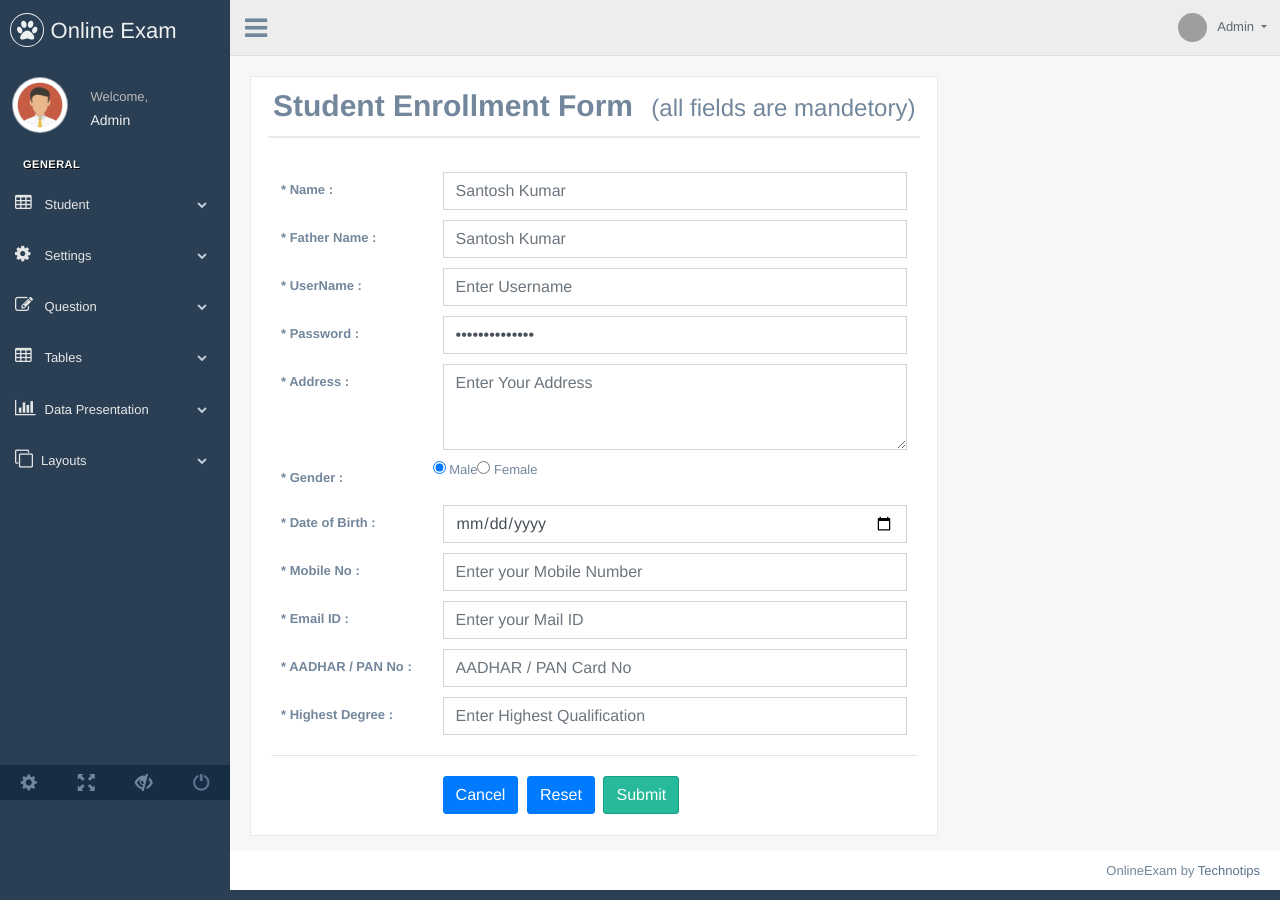
After one commit to onlineodisha/OnlineExam, a PHP site: the page made by admin/view/student/enrollment.php in a window 1280 px wide. The commit adds this page. Run offline with PHP 8.4, Linux system fonts and the light colour scheme; the template is opened without the code that fills it, so the values that code supplies are empty; some libraries are stand-ins or nearby versions; grey boxes are pictures that could not be loaded.

Commit message:
menu create and student enrollment

```diff
--- a/admin/models/index_model.php
+++ b/admin/models/index_model.php
@@ -10,8 +10,6 @@ class Index_Model extends Model {
 	public function run()
 	{
 		$username=$_REQUEST['username'];
-		//$email=$_POST['email'];
-		//fe01ce2a7fbac8fafaed7c982a04e229(demo) old password
 		$password=MD5($_REQUEST['password']);
 
 		$res= $this->db->select("SELECT * FROM `admin` WHERE username = '".$username."' AND password = '".$password."' AND is_active = 1 ");
--- a/admin/view/header.php
+++ b/admin/view/header.php
@@ -55,36 +55,32 @@
               <div class="menu_section">
                 <h3>General</h3>
                 <ul class="nav side-menu">
-                  <li><a><i class="fa fa-home"></i> Home <span class="fa fa-chevron-down"></span></a>
+                <li><a><i class="fa fa-table"></i> Student <span class="fa fa-chevron-down"></span></a>
                     <ul class="nav child_menu">
-                      <li><a href="index.html">Dashboard</a></li>
-                      <li><a href="index2.html">Dashboard2</a></li>
-                      <li><a href="index3.html">Dashboard3</a></li>
+                      <li><a href="#">Student Enrollment</a></li>
+                      <li><a href="#">Set Assign</a></li>
                     </ul>
                   </li>
-                  <li><a><i class="fa fa-edit"></i> Forms <span class="fa fa-chevron-down"></span></a>
+                  <li><a><i class="fa fa-cog"></i> Settings <span class="fa fa-chevron-down"></span></a>
                     <ul class="nav child_menu">
-                      <li><a href="form.html">General Form</a></li>
-                      <li><a href="form_advanced.html">Advanced Components</a></li>
-                      <li><a href="form_validation.html">Form Validation</a></li>
-                      <li><a href="form_wizards.html">Form Wizard</a></li>
-                      <li><a href="form_upload.html">Form Upload</a></li>
-                      <li><a href="form_buttons.html">Form Buttons</a></li>
+                      <li><a href="#">Set Entry</a></li>
+                      <li><a href="#">Subject Entry</a></li>
+                      <li><a href="#">Time Entry</a></li>
+                      <li><a href="#">Mark Entry</a></li>
+
                     </ul>
                   </li>
-                  <li><a><i class="fa fa-desktop"></i> UI Elements <span class="fa fa-chevron-down"></span></a>
+                  <li><a><i class="fa fa-edit"></i> Question <span class="fa fa-chevron-down"></span></a>
                     <ul class="nav child_menu">
-                      <li><a href="general_elements.html">General Elements</a></li>
-                      <li><a href="media_gallery.html">Media Gallery</a></li>
-                      <li><a href="typography.html">Typography</a></li>
-                      <li><a href="icons.html">Icons</a></li>
-                      <li><a href="glyphicons.html">Glyphicons</a></li>
-                      <li><a href="widgets.html">Widgets</a></li>
-                      <li><a href="invoice.html">Invoice</a></li>
-                      <li><a href="inbox.html">Inbox</a></li>
-                      <li><a href="calendar.html">Calendar</a></li>
+                      <li><a href="#">Question Entry</a></li>
+                      <li><a href="#">Advanced Components</a></li>
+                      <li><a href="#">Form Validation</a></li>
+                      <li><a href="#">Form Wizard</a></li>
+                      <li><a href="#">Form Upload</a></li>
+                      <li><a href="#">Form Buttons</a></li>
                     </ul>
                   </li>
+
                   <li><a><i class="fa fa-table"></i> Tables <span class="fa fa-chevron-down"></span></a>
                     <ul class="nav child_menu">
                       <li><a href="tables.html">Tables</a></li>
--- a/admin/view/index/index.php
+++ b/admin/view/index/index.php
@@ -6,9 +6,7 @@
     <meta charset="utf-8">
     <meta http-equiv="X-UA-Compatible" content="IE=edge">
     <meta name="viewport" content="width=device-width, initial-scale=1">
-
     <title>Admin Login </title>
-
     <!-- Bootstrap -->
     <link href="<?php echo URL;?>public/css/bootstrap.min.css" rel="stylesheet">
     <!-- Font Awesome -->
@@ -17,7 +15,6 @@
     <link href="<?php echo URL;?>public/nprogress/nprogress.css" rel="stylesheet">
     <!-- Animate.css -->
     <link href="<?php echo URL;?>public/animate.css/animate.min.css" rel="stylesheet">
-
     <!-- Custom Theme Style -->
     <link href="<?php echo URL;?>public/build/css/custom.min.css" rel="stylesheet">
   </head>
@@ -26,7 +23,6 @@
     <div>
       <a class="hiddenanchor" id="signup"></a>
       <a class="hiddenanchor" id="signin"></a>
-
       <div class="login_wrapper">
         <div class="animate form login_form">
           <section class="login_content">
--- /dev/null
+++ b/admin/view/student/enrollment.php
@@ -0,0 +1,134 @@
+<div class="right_col" role="main">
+    <div class="row" style="display: inline-block;">
+        <div class=" top_tiles" style="margin: 10px 0;">
+            <div class="col-md-12 col-sm-12 tile">
+                <div class="x_panel">
+                  <div class="x_title">
+                    <h2>Student Enrollment Form <small>(all fields are mandetory)</small></h2>
+                    <div class="clearfix"></div>
+                  </div>
+                <div class="x_content">
+                    <br />
+                    <form class="form-horizontal form-label-left" id="frmStudentEnrollment">
+                    <div class="form-group row ">
+                        <label class="control-label col-md-3 col-sm-3 "><strong><span class="required">*</span> Name : </strong></label>
+                        <div class="col-md-9 col-sm-9 ">
+                          <input type="text" class="form-control" name="name" id="name"placeholder="Santosh Kumar">
+                        </div>
+                    </div>
+                    <div class="form-group row ">
+                        <label class="control-label col-md-3 col-sm-3 "><strong><span class="required">*</span> Father Name : </strong></label>
+                        <div class="col-md-9 col-sm-9 ">
+                          <input type="text" class="form-control" name="fName" id="fName" placeholder="Santosh Kumar">
+                        </div>
+                    </div>
+                    <div class="form-group row ">
+                        <label class="control-label col-md-3 col-sm-3 "><strong><span class="required">*</span> UserName :</strong> </label>
+                        <div class="col-md-9 col-sm-9 ">
+                          <input type="text" class="form-control" name="username" id="username"placeholder="Enter Username">
+                        </div>
+                    </div>
+                    <div class="form-group row">
+                    	<label class="control-label col-md-3 col-sm-3 "><strong><span class="required">*</span> Password : </strong></label>
+                    	<div class="col-md-9 col-sm-9 ">
+                      		<input type="password" name="password" id="password"class="form-control" value="passwordonetwo">
+                    	</div>
+                  	</div>
+                    <div class="form-group row">
+                        <label class="control-label col-md-3 col-sm-3 "><strong><span class="required">*</span> Address : </strong>
+                        </label>
+                        <div class="col-md-9 col-sm-9 ">
+                          <textarea class="form-control" rows="3" name="address" id="address"placeholder="Enter Your Address"></textarea>
+                        </div>
+                    </div>
+                    <div class="form-group row">
+                     <label class="control-label col-md-3 col-sm-3 "><strong><span class="required">*</span> Gender : </strong></label>
+                      <div class="radio">
+                        <label>
+                          <input type="radio" checked="" value="option1" id="male" name="gender"> Male
+                        </label>
+                      </div>
+                      <div class="radio">
+                        <label>
+                          <input type="radio" value="option2" id="female" name="gender"> Female
+                        </label>
+                      </div>
+                    </div>
+                    <div class="form-group row ">
+                        <label class="control-label col-md-3 col-sm-3 "><strong><span class="required">*</span> Date of Birth : </strong></label>
+                        <div class="col-md-9 col-sm-9 ">
+                          <input type="date" class="form-control" name="dob" id="dob"placeholder="">
+                        </div>
+                    </div>
+                    <div class="form-group row ">
+                        <label class="control-label col-md-3 col-sm-3 "><strong><span class="required">*</span> Mobile No : </strong></label>
+                        <div class="col-md-9 col-sm-9 ">
+                          <input type="text" class="form-control" name="mobileNo" id="mobileNo" placeholder="Enter your Mobile Number">
+                        </div>
+                    </div>
+                    <div class="form-group row ">
+                        <label class="control-label col-md-3 col-sm-3 "><strong><span class="required">*</span> Email ID : </strong></label>
+                        <div class="col-md-9 col-sm-9 ">
+                          <input type="text" class="form-control" name="email" id="email"placeholder="Enter your Mail ID">
+                        </div>
+                    </div>
+                    <div class="form-group row ">
+                        <label class="control-label col-md-3 col-sm-3 "><strong><span class="required">*</span> AADHAR / PAN No : </strong></label>
+                        <div class="col-md-9 col-sm-9 ">
+                          <input type="text" class="form-control" name="idNo" id="idNo"placeholder="AADHAR / PAN Card No">
+                        </div>
+                    </div>
+                    <div class="form-group row ">
+                        <label class="control-label col-md-3 col-sm-3 "><strong><span class="required">*</span> Highest Degree : </strong></label>
+                        <div class="col-md-9 col-sm-9 ">
+                          <input type="text" class="form-control" name="highestDegree" id="highestDegree"placeholder="Enter Highest Qualification">
+                        </div>
+                    </div>
+                    <div class="ln_solid"></div>
+                      <div class="form-group">
+                        <div class="col-md-9 col-sm-9  offset-md-3">
+                          <button type="button" class="btn btn-primary">Cancel</button>
+                          <button type="reset" class="btn btn-primary">Reset</button>
+                          <button type="button" class="btn btn-success" onclick="submitStdDetails()">Submit</button>
+                        </div>
+                      </div>
+                    </form>
+                  </div>
+                </div>
+            </div>
+      	</div>
+   	</div>
+</div>
+
+<script>
+	var serverUrl 	= 	"<?php echo URL; ?>";
+
+/**************Student Enrollment ****************/
+function submitStdDetails()
+{
+		console.log(43535);
+		var studentFrmData	=	$('#frmStudentEnrollment').serialize();
+
+		/*var bannerAttachment 	= 	$('#bannerImage').prop('files')[0];
+		var formdata  	= 	new FormData();
+    	formdata.append("attachment", bannerAttachment);*/
+
+		var xhr	=	new XMLHttpRequest();
+		method = 'post',
+		url = ''+serverUrl+'student/createStudentEnrollment?'+studentFrmData;
+		xhr.onreadystatechange = function () {
+				if (xhr.readyState === XMLHttpRequest.DONE && xhr.status === 200){
+						var returnedData= JSON.parse(xhr.responseText);
+						console.log('Success');
+						//document.getElementById("bannerCaption").value 	= "";
+
+					}
+
+				};
+
+		xhr.open(method, url, studentFrmData);
+		xhr.send();
+
+	}
+}
+</script>
```
Also changed, not shown: admin/controllers/student.php (added, +36 -0 lines), admin/models/student_models.php (added, +12 -0 lines).
